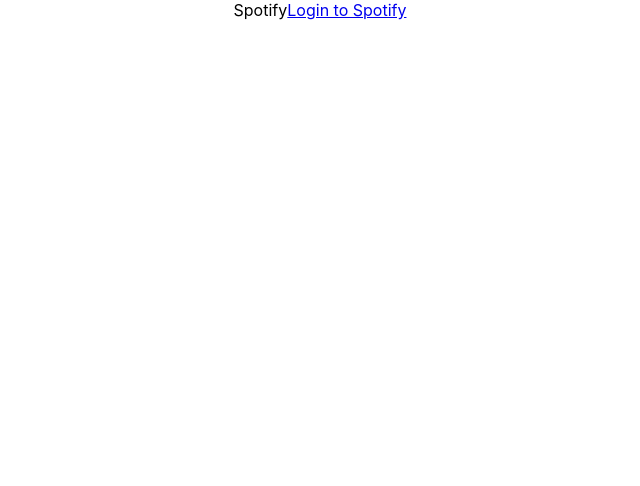
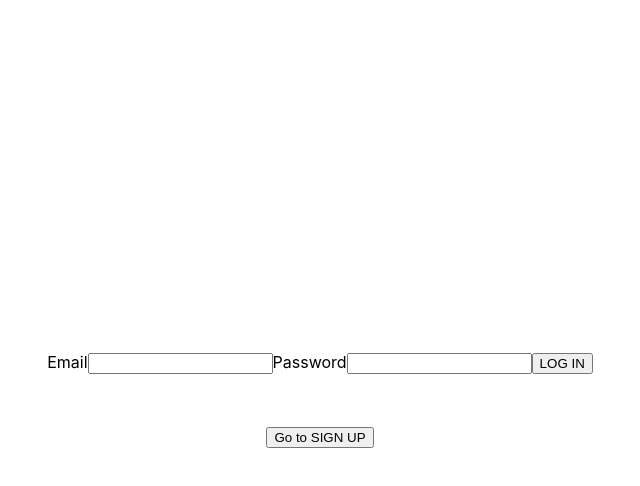
Before and after one commit to jamiepantling/mixtails, a React (Create React App) app: page / in a window 1280 px wide. Shown: the top 486 px of the page, without its empty margins (320-960 px from the left). Built offline with nearby package versions, Linux system fonts and the light colour scheme; the HTML template or start-up script is replaced by a standard one.

Commit message:
fix login

```diff
--- a/src/App.js
+++ b/src/App.js
@@ -35,8 +35,8 @@
           <div>Mixtails app</div>
         : (
         <>
-          {/* <AuthPage setUserInState={this.setUserInState} /> */}
-          <SpotifyPage />
+          <AuthPage setUserInState={this.setUserInState} />
+          {/* <SpotifyPage /> */}
         </>
         )
         }
```
